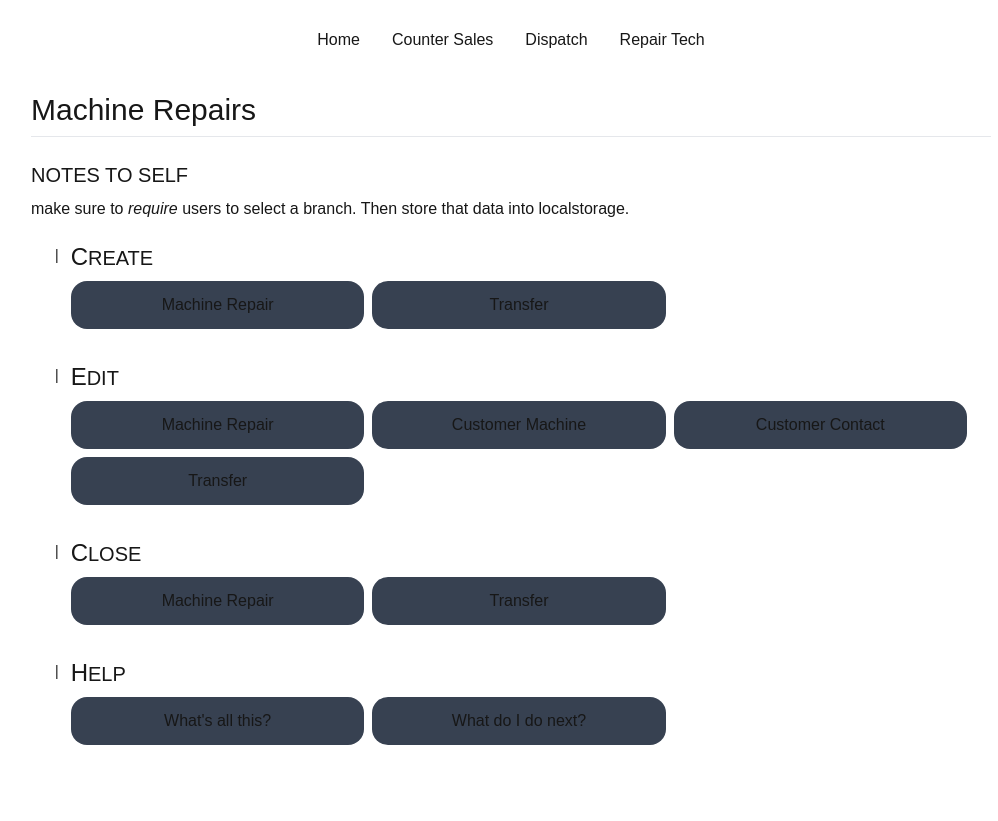
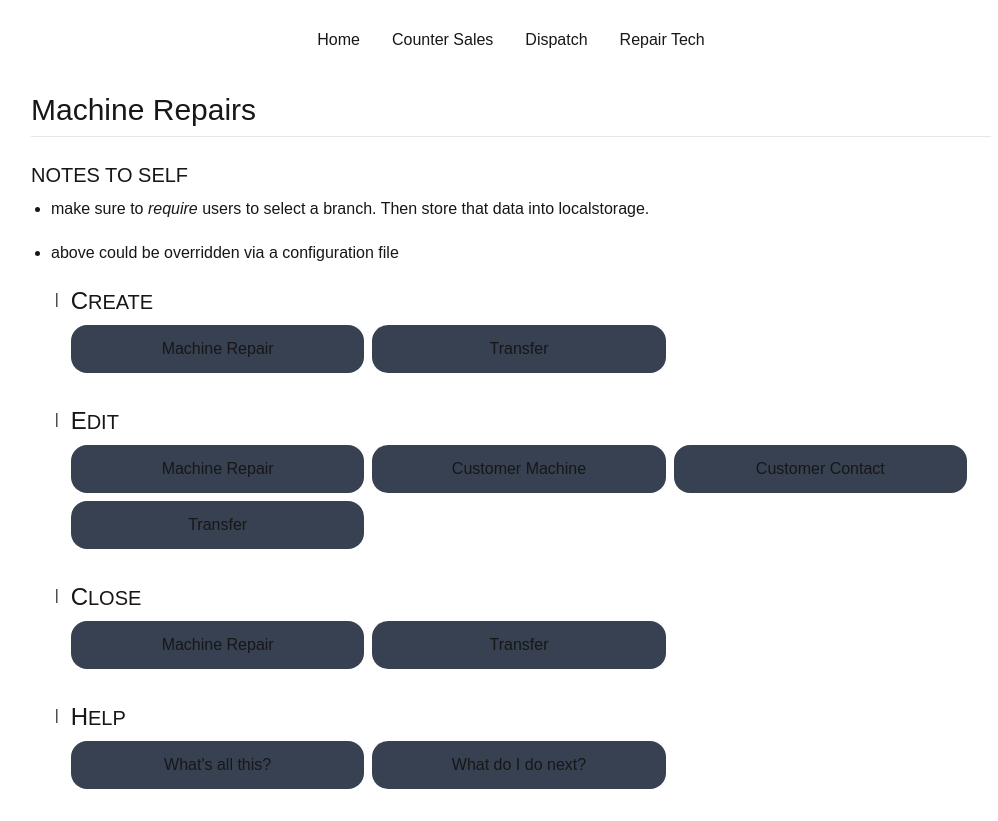
Before and after one commit to WillTaylor2352/MachineRepairs, a Next.js app in the folder machinerepairs/: page / in a window 1280 px wide. Shown: the whole page, without its empty margins (129-1127 px from the left). Before the commit the page ends 800 px from the top, so only its background shows below. Built offline with nearby package versions, Linux system fonts and the light colour scheme.

Commit message:
Added notes to the home page notes section

```diff
--- a/machinerepairs/src/app/page.js
+++ b/machinerepairs/src/app/page.js
@@ -12,10 +12,19 @@ export default function Home() {
 					Machine Repairs
 				</h1>
 				<h2>NOTES TO SELF</h2>
-				<p className="mb-5">
-					make sure to <em>require</em> users to select a branch. Then store
-					that data into localstorage.
-				</p>
+				<ul className="ml-5 list-disc">
+					<li>
+						<p className="mb-5">
+							make sure to <em>require</em> users to select a branch. Then store
+							that data into localstorage.
+						</p>
+					</li>
+					<li>
+						<p className="mb-5">
+							above could be overridden via a configuration file
+						</p>
+					</li>
+				</ul>
 				<HomeButtons id="homepageButtons" />
 			</div>
 		</div>
```
